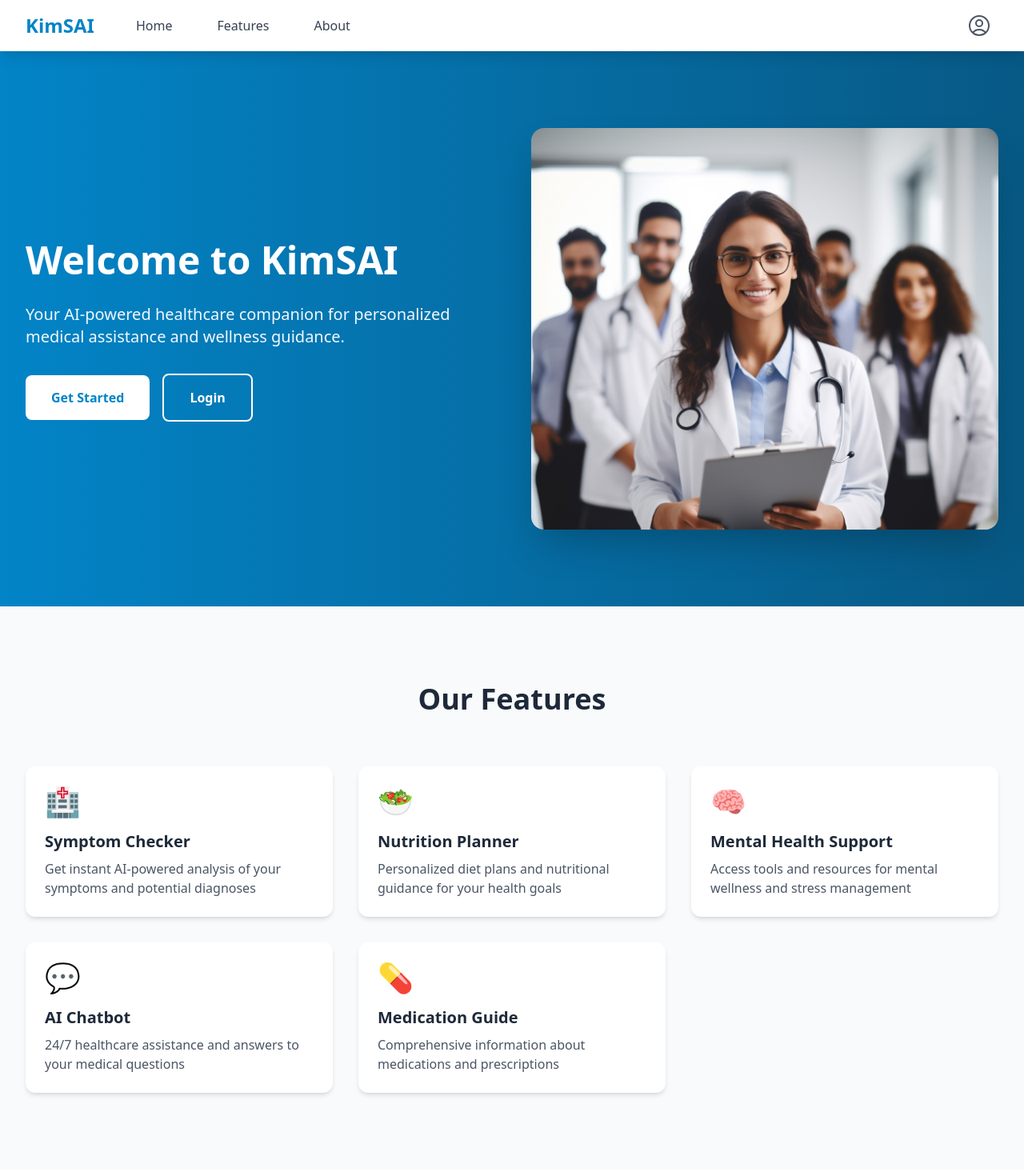
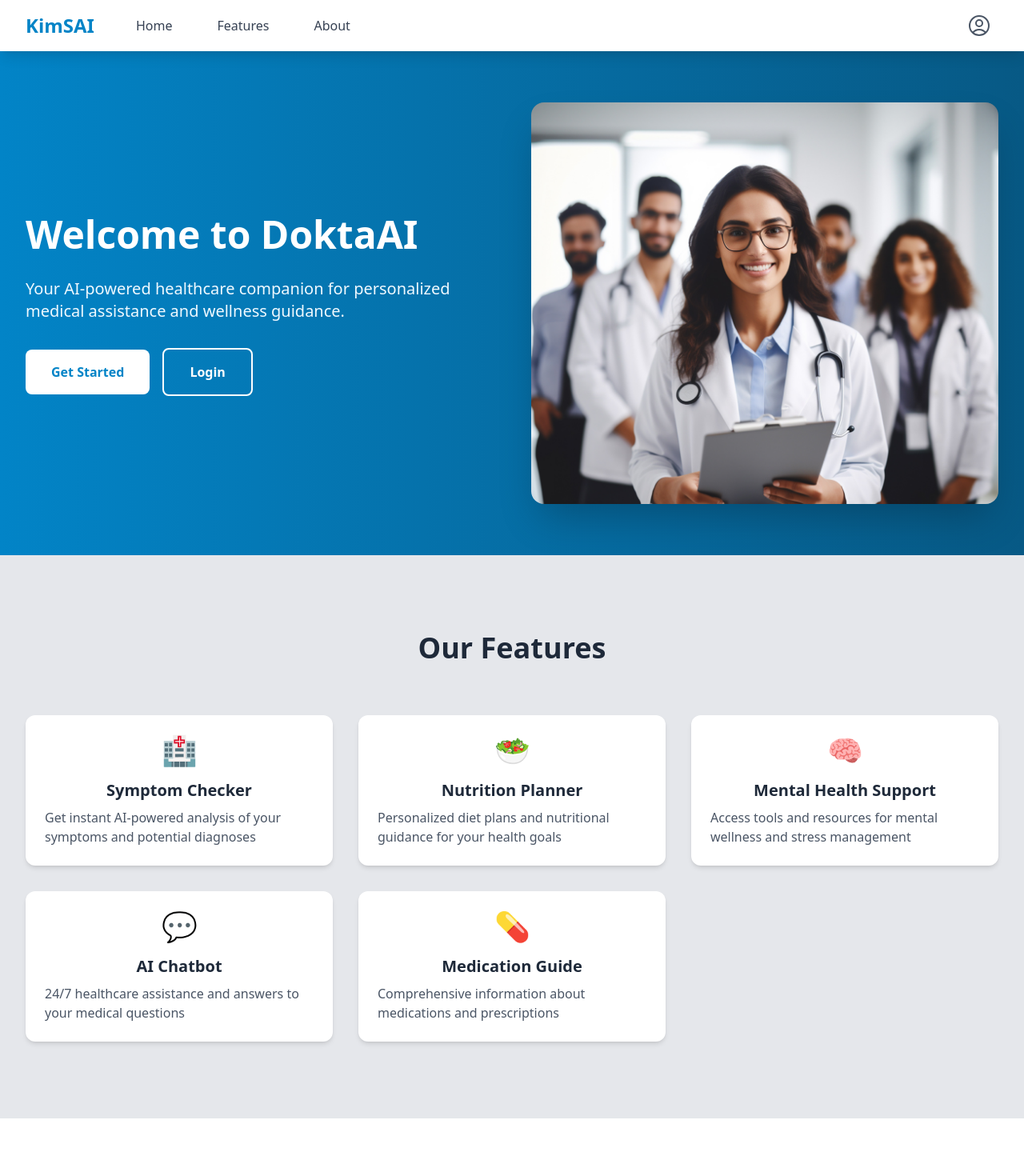
Before and after one commit to shaddy1234/Daktari-Project, a React (Vite) app in the folder frontend/: page / in a window 1280 px wide. Shown: the top 1470 px of the page at 80% size. Built offline with nearby package versions, Linux system fonts and the light colour scheme.

Commit message:
Update home page

```diff
--- a/frontend/src/pages/Home.jsx
+++ b/frontend/src/pages/Home.jsx
@@ -2,9 +2,9 @@ import { Link } from 'react-router-dom';
 
 function FeatureCard({ title, description, icon, link }) {
   return (
-    <Link to={link} className="bg-white p-6 rounded-xl shadow-md hover:shadow-xl transition-shadow duration-300 hover:bg-blue-700">
-      <div className="text-4xl mb-4">{icon}</div>
-      <h3 className="text-xl font-semibold mb-2 text-gray-800 hover:text-white">{title}</h3>
+    <Link to={link} className="bg-white p-6 rounded-xl shadow-md hover:shadow-xl transition-shadow duration-300">
+      <div className="text-4xl mb-4 flex justify-center">{icon}</div>
+      <h3 className="text-xl font-semibold mb-2 text-gray-800 flex justify-center">{title}</h3>
       <p className="text-gray-600">{description}</p>
     </Link>
   );
@@ -24,11 +24,11 @@ function Home() {
   return (
     <div className="flex flex-col">
       {/* Hero Section */}
-      <section className="bg-gradient-to-r from-primary-600 to-primary-800 text-white py-24">
+      <section className="bg-gradient-to-r from-primary-600 to-primary-800 text-white py-16">
         <div className="max-w-7xl mx-auto px-4 sm:px-6 lg:px-8">
           <div className="grid md:grid-cols-2 gap-12 items-center">
             <div>
-              <h1 className="text-5xl font-bold mb-6 leading-tight">Welcome to KimSAI</h1>
+              <h1 className="text-5xl font-bold mb-6 leading-tight">Welcome to DoktaAI</h1>
               <p className="text-xl mb-8 text-primary-50">Your AI-powered healthcare companion for personalized medical assistance and wellness guidance.</p>
               <div className="space-x-4">
                 <Link to="/signup" className="inline-block bg-white text-primary-600 px-8 py-4 rounded-lg font-semibold hover:bg-primary-50 transition-colors duration-300">
@@ -51,7 +51,7 @@ function Home() {
       </section>
 
       {/* Features Section */}
-      <section className="py-24 bg-gray-50">
+      <section className="py-24 bg-gray-200">
         <div className="max-w-7xl mx-auto px-4 sm:px-6 lg:px-8">
           <h2 className="text-4xl font-bold text-center mb-16 text-gray-800">Our Features</h2>
           <div className="grid md:grid-cols-2 lg:grid-cols-3 gap-8">
@@ -96,7 +96,7 @@ function Home() {
           <div className="grid md:grid-cols-3 gap-8">
             <ReviewCard
               name="Sarah Johnson"
-              review="KimSAI has been a game-changer for managing my health. The symptom checker is incredibly accurate!"
+              review="DoktaAI has been a game-changer for managing my health. The symptom checker is incredibly accurate!"
               role="Healthcare Professional"
             />
             <ReviewCard
```
